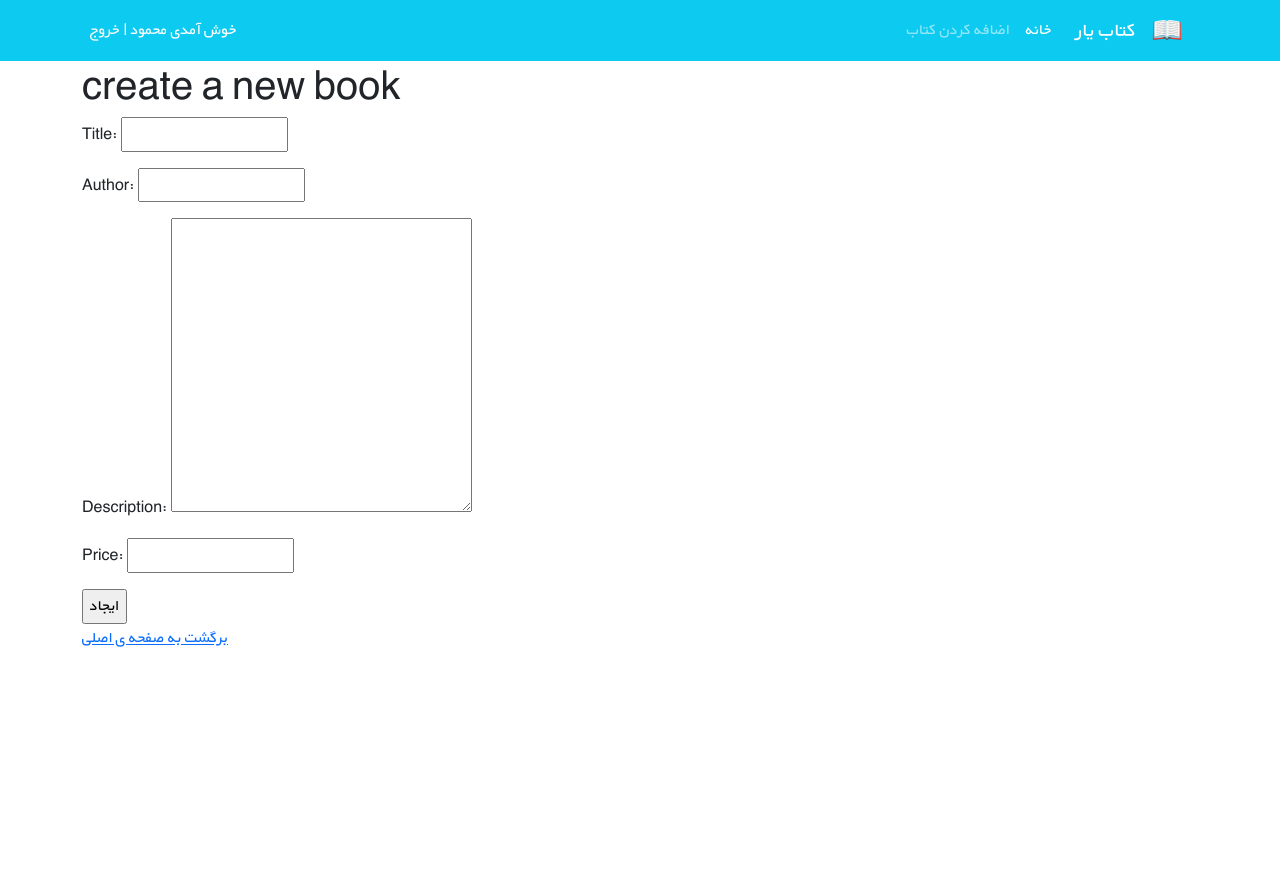
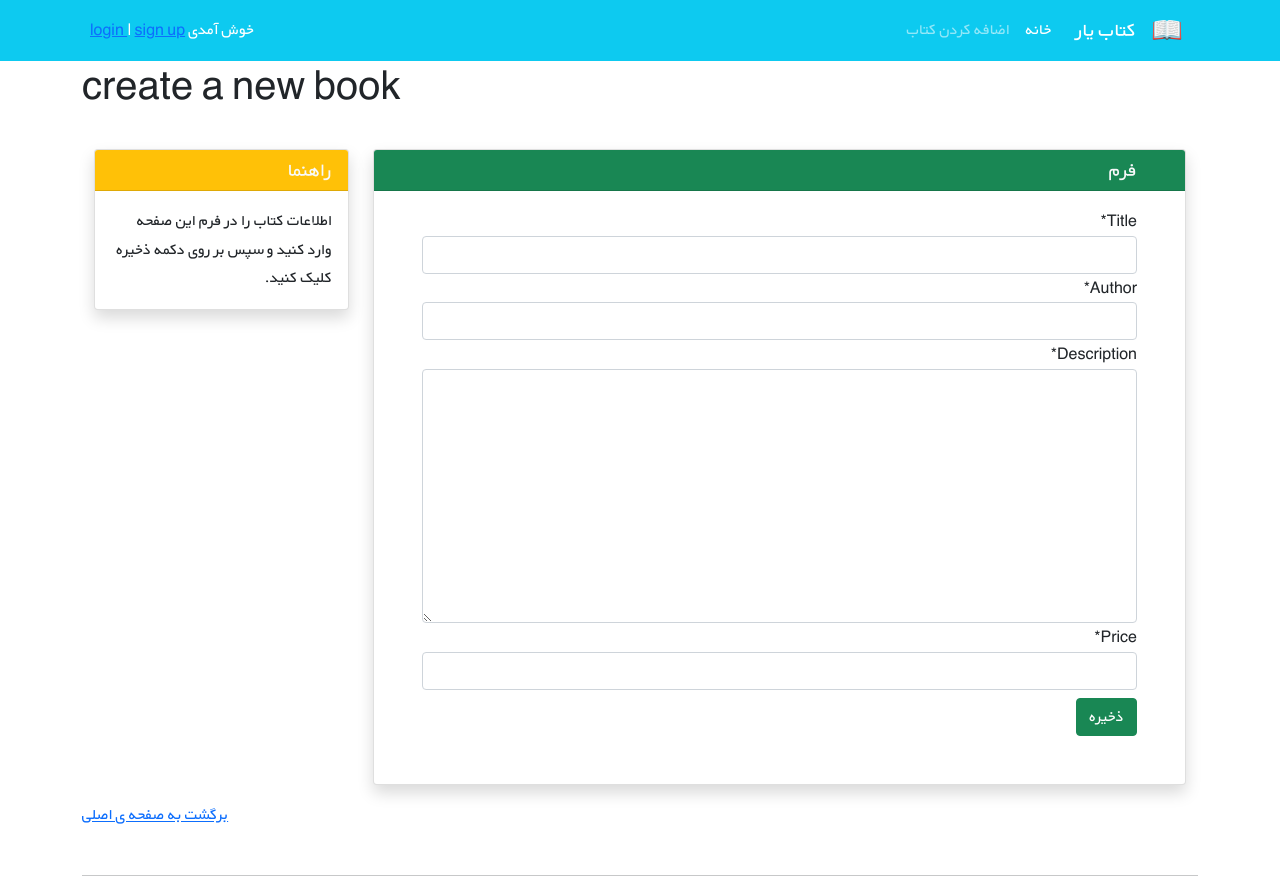
Before and after one commit to just-a-normal-developer/book-store, a Django app: page /books/create/ in a window 1280 px wide. Before the commit the page ends 647 px from the top, so only its background shows below. Run offline with Django 3.2, Linux system fonts and the light colour scheme; some libraries are stand-ins or nearby versions.

Commit message:
some templates changes has done and it is for a long time ago

```diff
--- a/books/templates/books/book_create.html
+++ b/books/templates/books/book_create.html
@@ -1,4 +1,6 @@
 {% extends '_base.html' %}
+
+{% load crispy_forms_tags %}
 
 {% block page_title %}
     ساخت کتاب :
@@ -6,16 +8,42 @@
 {% endblock %}
 
 {% block content %}
-
-    <h1>
+        <h1>
         create a new book
     </h1>
-    <form action="" method="post">
-    {% csrf_token %}
-    {{ form.as_p }}
-        <input type="submit" value="ایجاد">
+<div class="container mt-4" dir="rtl">
+    <div class="row">
+        <div class="col-9">
+            <div class="card shadow my-3">
+                <h5 class="card-header bg-success text-light px-5">فرم</h5>
+                <div class="px-5 pt-3 pb-5">
+                    <form method="POST">
+                        {% csrf_token %}
+                        {{ form|crispy }}
+                        <button type="submit" class="btn btn-success mt-2">ذخیره</button>
+                    </form>
+                </div>
+            </div>
+        </div>
+        <div class="col-3">
 
-    </form>
+                <div class="card my-3 shadow">
+                    <h5 class="card-header bg-warning text-light">راهنما</h5>
+                    <div class="card-body">
+                        <p class="card-text">
+                            اطلاعات کتاب را در فرم این صفحه وارد کنید و سپس بر روی دکمه ذخیره کلیک کنید.
+                        </p>
+                    </div>
+                </div>
+
+        </div>
+    </div>
+</div>
+
+
     <a href="{% url 'book_list' %}">برگشت به صفحه ی اصلی</a>
 
+    <br>
+    <br>
+    <hr>
 {% endblock %}
--- a/books/templates/books/book_list.html
+++ b/books/templates/books/book_list.html
@@ -1,4 +1,5 @@
 {% extends '_base.html' %}
+
 
 {% block page_title %}
     book list
@@ -40,5 +41,7 @@
     </footer>
 
     <a href="{% url 'book_create' %}">lets define a new book </a>
-
+    <br>
+    <br>
+    <hr>
 {% endblock %}
--- a/templates/_base.html
+++ b/templates/_base.html
@@ -12,6 +12,10 @@
 
     <link rel="stylesheet" href={% static 'css/style.css' %}>
 
+{% block styles %}
+
+{% endblock %}
+
     <title>
         {% block page_title %}
 
@@ -23,7 +27,7 @@
 <nav class="navbar navbar-expand-lg navbar-dark bg-info" dir="rtl">
     <div class="container">
         <a class="navbar-brand" href="#">
-            <img src="icons/book.png" alt="" height="30"
+            <img src="{% static 'icons/book.png' %}" alt="" height="30"
                  class="d-inline-block align-text-top">
         </a>
         <a class="navbar-brand mx-3" href="#">کتاب یار</a>
@@ -33,11 +37,16 @@
         </button>
         <div class="collapse navbar-collapse" id="navbarNavAltMarkup">
             <div class="navbar-nav">
-                <a class="nav-link active" aria-current="page" href="#">خانه</a>
-                <a class="nav-link" href="#">اضافه کردن کتاب</a>
+                <a class="nav-link active" aria-current="page" href="{% url 'book_list' %}">خانه</a>
+                <a class="nav-link" href="{% url 'book_create' %}">اضافه کردن کتاب</a>
             </div>
         </div>
-        <div class="mx-2 text-white">خوش آمدی محمود | <a class="link-light text-decoration-none" href="#">خروج</a></div>
+        <div class="mx-2 text-white">خوش آمدی
+            {% if user.is_authenticated %}
+            {{ user.username }} | <a class="link-light text-decoration-none" href="{% url "logout" %}">خروج</a></div>
+            {% else %}
+                <a href="{% url 'login' %}"> login </a> |  <a href="{% url "signup" %}"> sign up</a>
+        {% endif %}
     </div>
 </nav>
 
```
Also changed, not shown: templates/home.html (+8 -8 lines), templates/registration/login.html (+28 -6 lines).
